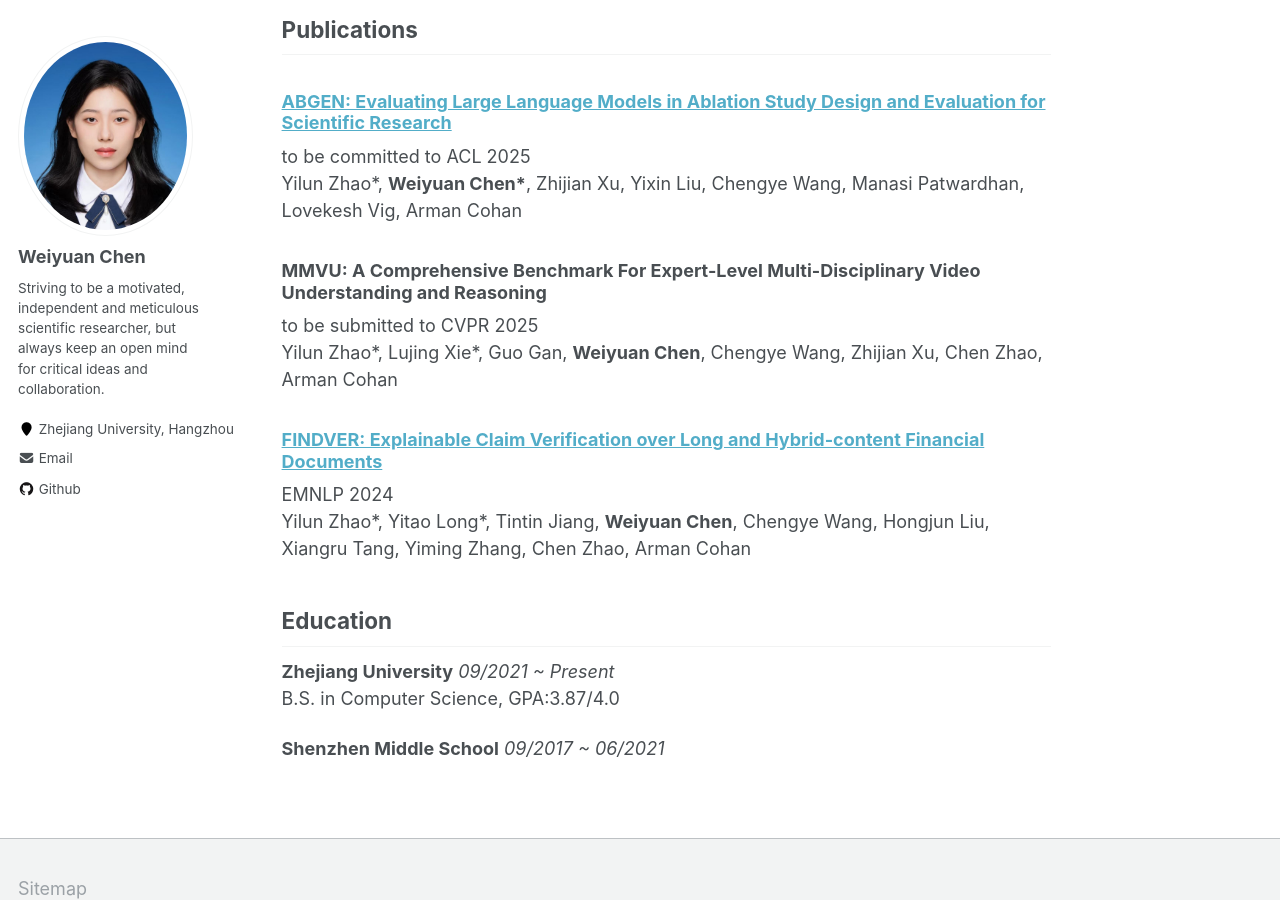
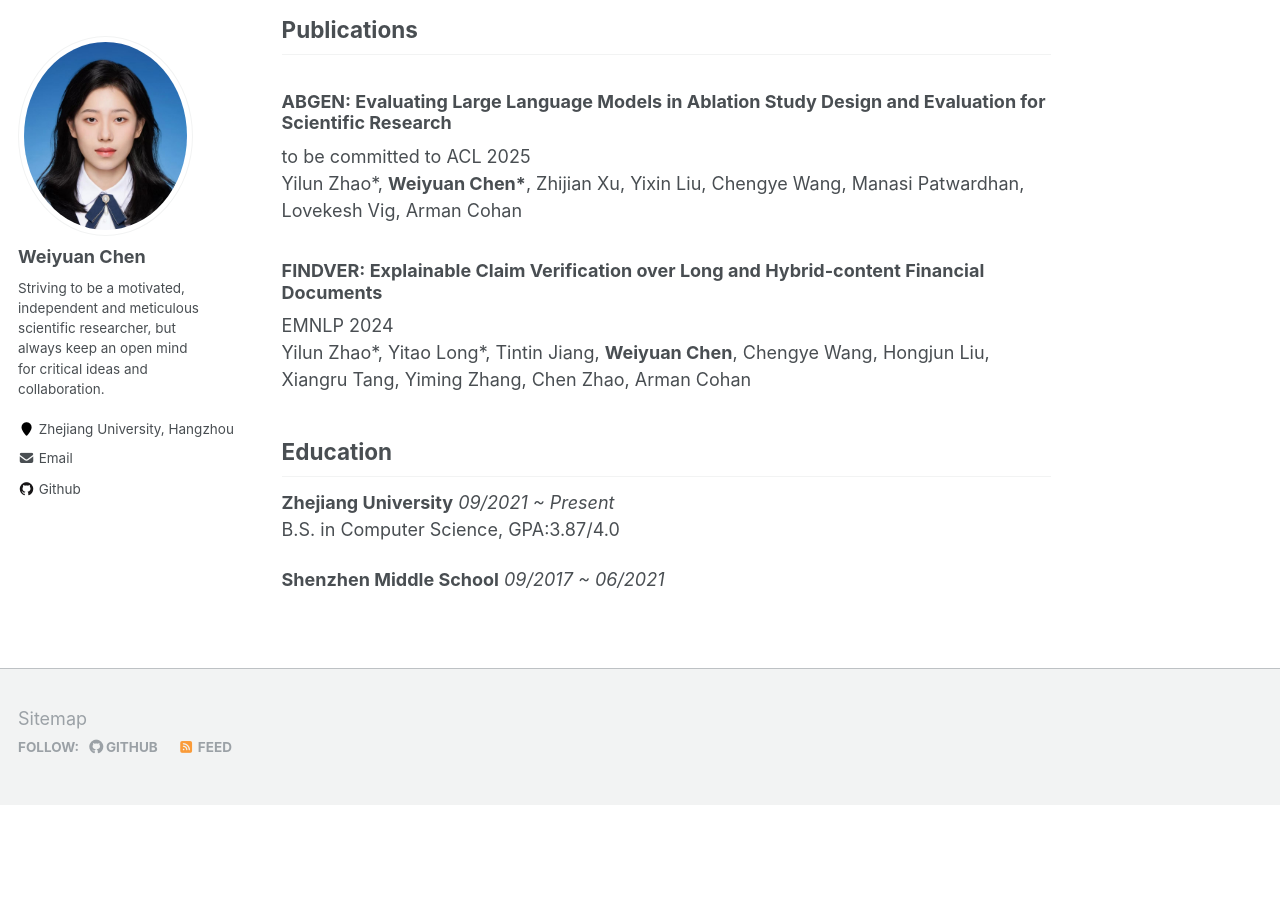
Before and after one commit to katie-chen2/katie-chen2.github.io, a Jekyll site: the page built from index.md, in a window 1280 px wide and 900 px high, scrolled down 1165 px. Built offline with Jekyll 4.4.1, drawn with Linux system fonts in a browser that asks for light colours; nearby versions of some CDN libraries; our own code applies the rules of GitHub Pages for plain Markdown files; library files that are not in the unit come from our copies; after the commit the page ends 1970 px from its top, so only the background shows below that.

Commit message:
Update default.html

```diff
--- a/_layouts/default.html
+++ b/_layouts/default.html
@@ -131,17 +131,12 @@
                         <p><strong>Alibaba DAMO Academy & Zhejiang University</strong>    <em>08/2023 ~ 09/2023</em>    <br \>
                         ModelScope AIGC OpenSource Model Challenge, national third prize group leader, supervised by <a href="https://person.zju.edu.cn/en/hzx#768894">Zhengxing Huang</a> and Min Zhang </p>
                         <h2 id="research-interests">Publications</h2>
-                        <h3><a href="https://katie-chen2.github.io/publications/Abgen.pdf">ABGEN: Evaluating Large Language Models in Ablation Study Design and Evaluation for Scientific Research</a></h3>
+                        <h3>ABGEN: Evaluating Large Language Models in Ablation Study Design and Evaluation for Scientific Research</h3>
                         <p>
                             to be committed to ACL 2025   <br \>
                             Yilun Zhao*, <strong>Weiyuan Chen*</strong>, Zhijian Xu, Yixin Liu, Chengye Wang, Manasi Patwardhan, Lovekesh Vig, Arman Cohan
                         </p>
-                        <h3>MMVU: A Comprehensive Benchmark For Expert-Level Multi-Disciplinary Video Understanding and Reasoning</h3>
-                        <p>
-                            to be submitted to CVPR 2025  <br \>
-                            Yilun Zhao*, Lujing Xie*, Guo Gan, <strong>Weiyuan Chen</strong>, Chengye Wang, Zhijian Xu, Chen Zhao, Arman Cohan
-                        </p>
-                        <h3><a href="https://katie-chen2.github.io/publications/FindVer.pdf">FINDVER: Explainable Claim Verification over Long and Hybrid-content Financial Documents</a></h3>
+                        <h3>FINDVER: Explainable Claim Verification over Long and Hybrid-content Financial Documents</h3>
                         <p>
                             EMNLP 2024  <br \>
                            Yilun Zhao*, Yitao Long*, Tintin Jiang, <strong>Weiyuan Chen</strong>, Chengye Wang, Hongjun Liu, Xiangru Tang, Yiming Zhang, Chen Zhao, Arman Cohan
```
